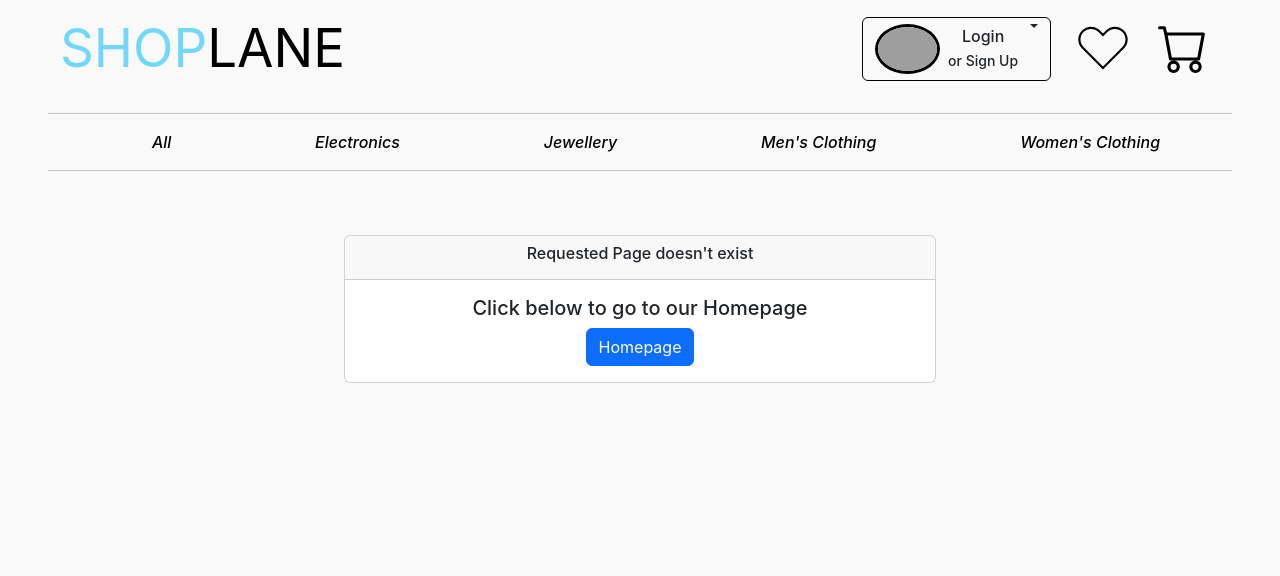
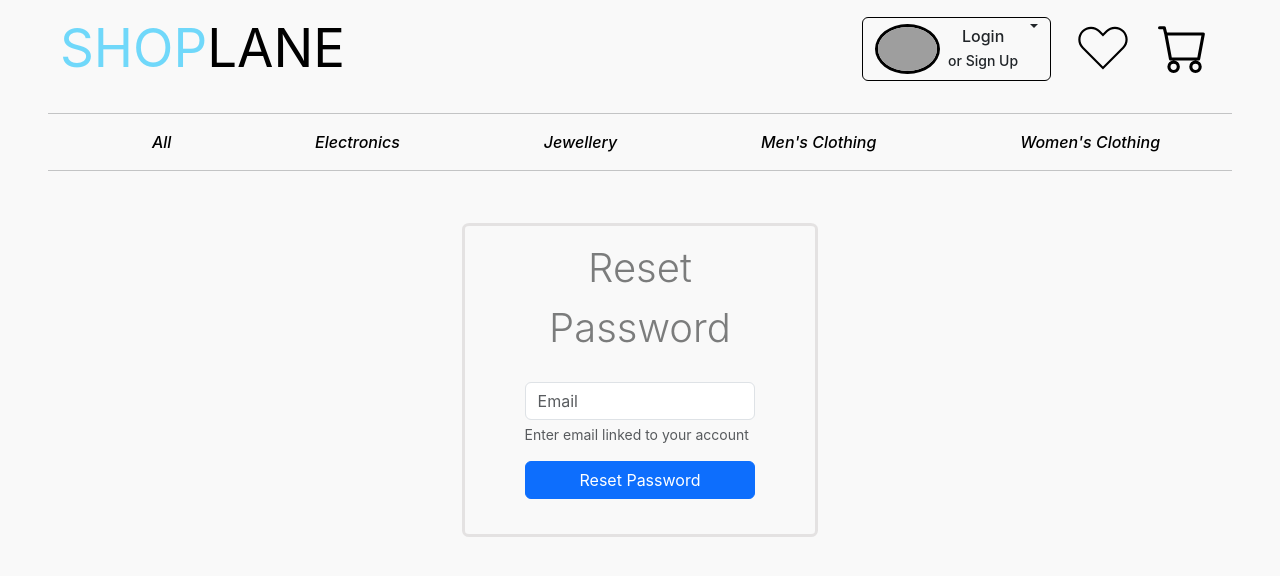
Before and after one commit to ankittkinha/shoplane, a React (Create React App) app: page /reset in a window 1280 px wide. Shown: the top 576 px of the page. Built offline with nearby package versions, Linux system fonts and the light colour scheme; grey boxes are pictures that could not be loaded.

Commit message:
added forgot password page and some other functionalities

```diff
--- a/src/App.js
+++ b/src/App.js
@@ -10,6 +10,7 @@ import CartPage from './pages/CartPage';
 import FavoritesPage from './pages/FavoritesPage';
 import { useEffect, useState } from 'react';
 import NotFoundPage from './pages/NotFoundPage';
+import ForgotPasswordPage from './pages/ForgotPasswordPage';
 
 function App() {
 
@@ -25,6 +26,7 @@ function App() {
         <Route path="/productdetails/:id" element={<ProductDetailspage/>} />
         <Route path="/cart" element={<CartPage/>} />
         <Route path="/favorites" element={<FavoritesPage />} />
+        <Route path="/reset" element={<ForgotPasswordPage />} />
         <Route path="*" element={<NotFoundPage />} />
       </Routes>
     </div>
--- a/src/index.css
+++ b/src/index.css
@@ -160,13 +160,13 @@ code {
 /* -----------------------------------product Component css end------------------------------------------------- */
 
 
-/* -----------------------------------Login Page css start------------------------------------------------- */
+/* -----------------------------------Login & Signup Page css start------------------------------------------------- */
 
 .login-form-out {
   border: 3px solid rgba(215, 212, 212, 0.603);
   border-radius: 2%;
-  margin: 3em 30em 2em 30em;
-  padding: 1em 5em 3em 5em;
+  margin: 3% 33% 2% 33%;
+  padding: 1% 5% 3% 5%;
 }
 
 .login-form-out a {
@@ -179,7 +179,24 @@ code {
   color: rgb(123, 124, 124);
 }
 
-/* -----------------------------------Login Page css end------------------------------------------------- */
+/* -----------------------------------Login & Signup Page css end------------------------------------------------- */
+
+/* -----------------------------------Reset Page css start------------------------------------------------- */
+
+.reset-heading{
+  font-size: 2.5em;
+  font-weight: 300;
+  color: rgb(123, 124, 124);
+}
+
+.reset-form{
+  border: 3px solid rgba(215, 212, 212, 0.603);
+  border-radius: 2%;
+  margin: 3% 35% 2% 35%;
+  padding: 1% 5% 3% 5%;
+}
+
+/* -----------------------------------Reset Page css end------------------------------------------------- */
 
 /* -----------------------------------Category Component css start------------------------------------------------- */
 
--- /dev/null
+++ b/src/pages/ForgotPasswordPage/index.jsx
@@ -0,0 +1,95 @@
+import React, { useState } from "react";
+import Navbar from "../../components/Navbar";
+import { Formik, Form, Field, ErrorMessage } from "formik";
+import * as Yup from "yup";
+import { useNavigate } from "react-router-dom";
+
+export default function ForgotPasswordPage() {
+
+    const navigate = useNavigate()
+
+    const [response, setResponse] = useState({
+        textMessage: "",
+        alertClass: "",
+    });
+
+    const removeAlert = () => {
+        setResponse({
+            textMessage: "",
+            alertClass: "",
+        });
+    };
+
+    const navToLogin = () => {
+        navigate("/login")
+    }
+
+    const initialValues = {
+        email: "",
+    };
+
+    const handleSubmit = (values) => {
+        console.log(values);
+        setResponse({
+            textMessage: `A password reset link has been sent to ${values.email}`,
+            alertClass: "alert alert-success"
+        })
+        setTimeout(removeAlert, 2700)
+        setTimeout(navToLogin, 3000)
+    };
+
+    const validationSchema = Yup.object({
+        email: Yup.string()
+            .required("Email cannot be empty")
+            .email("Email must be a valid email")
+    });
+
+    return (
+        <div>
+            <Navbar />
+            <Formik
+                initialValues={initialValues}
+                onSubmit={handleSubmit}
+                validationSchema={validationSchema}
+            >
+                {(formik) => {
+                    return (
+                        <Form className="reset-form">
+                            <div className={response.alertClass}>{response.textMessage}</div>
+                            <header className="reset-heading mb-4 text-center">
+                                Reset Password
+                            </header>
+                            <div class="form-group">
+                                <Field
+                                    type="email"
+                                    className={
+                                        formik.touched.email && formik.errors.email
+                                            ? "form-control is-invalid"
+                                            : "form-control"
+                                    }
+                                    name="email"
+                                    placeholder="Email"
+                                />
+                                <div>
+                                    <ErrorMessage name="email">
+                                        {(errorMessage) => (
+                                            <small className="text-danger">{errorMessage}</small>
+                                        )}
+                                    </ErrorMessage>
+                                </div>
+
+                                <div class="form-text text-muted">
+                                    Enter email linked to your account
+                                </div>
+
+                            </div>
+                            <button type="submit" class="btn btn-primary w-100 mt-3 ">
+                                Reset Password
+                            </button>
+                        </Form>
+                    );
+                }}
+            </Formik>
+        </div>
+    );
+}
--- a/src/pages/LoginPage/index.jsx
+++ b/src/pages/LoginPage/index.jsx
@@ -104,12 +104,17 @@ export default function LoginPage() {
                 </ErrorMessage>
               </div>
 
+
+
               <div className="d-grid mb-3 mt-4">
                 <button type="submit" className="btn btn-primary">
                   Submit
                 </button>
               </div>
               <div className="text-center">
+              <span>
+                  Forgot Password? Click <Link to="/reset">here</Link> to reset
+                </span>
                 <p>
                   Don't have an account? Sign up <Link to="/signup">here</Link>
                 </p>
--- a/src/pages/SignupPage/index.jsx
+++ b/src/pages/SignupPage/index.jsx
@@ -1,12 +1,14 @@
 import React, { useState } from "react";
 import Navbar from "../../components/Navbar";
-import { Link } from "react-router-dom";
+import { Link, useNavigate } from "react-router-dom";
 import { Formik, Form, Field, ErrorMessage } from "formik";
 import * as Yup from "yup";
 import axios from "axios";
 import Endpoints from "../../api/Endpoints";
 
 export default function SignupPage() {
+
+  const navigate = useNavigate();
 
   const [response, setResponse] = useState({
     textMessage: "",
@@ -28,6 +30,10 @@ export default function SignupPage() {
     });
   };
 
+  const navToLogin = () => {
+    navigate("/login")
+}
+
   const handleSubmit = (values) => {
     axios.post(Endpoints.SIGNUP_URL, values)
       .then(res => {
@@ -43,7 +49,8 @@ export default function SignupPage() {
           alertClass: "alert alert-danger"
         })
       })
-    setTimeout(removeAlert, 4000)
+    setTimeout(removeAlert, 2700)
+    setTimeout(navToLogin, 3000)
   };
 
 
```
